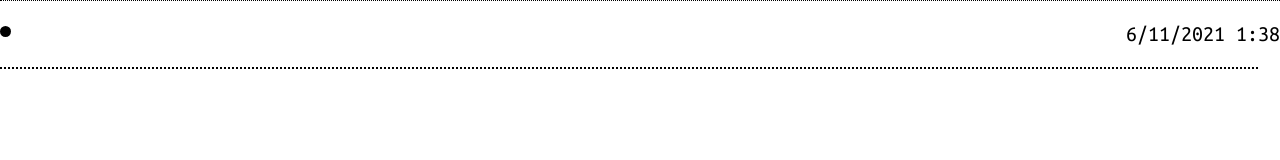
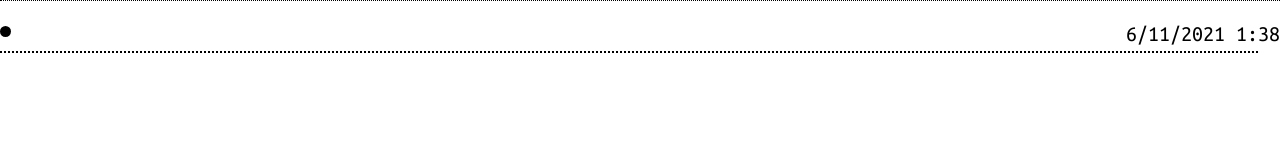
Before and after one commit to CalebBabin/render-chat-message, a website: page src/index.html in a window 1280 px wide. Drawn offline with Linux system fonts and the light colour scheme.

Commit message:
reduce spacer margin

```diff
--- a/src/index.html
+++ b/src/index.html
@@ -62,7 +62,7 @@
 
         .spacer {
             width: 100%;
-            margin: 1rem 0 0 0;
+            margin: 0.25rem 0 0 0;
             display: flex;
             align-items: center;
         }
```
